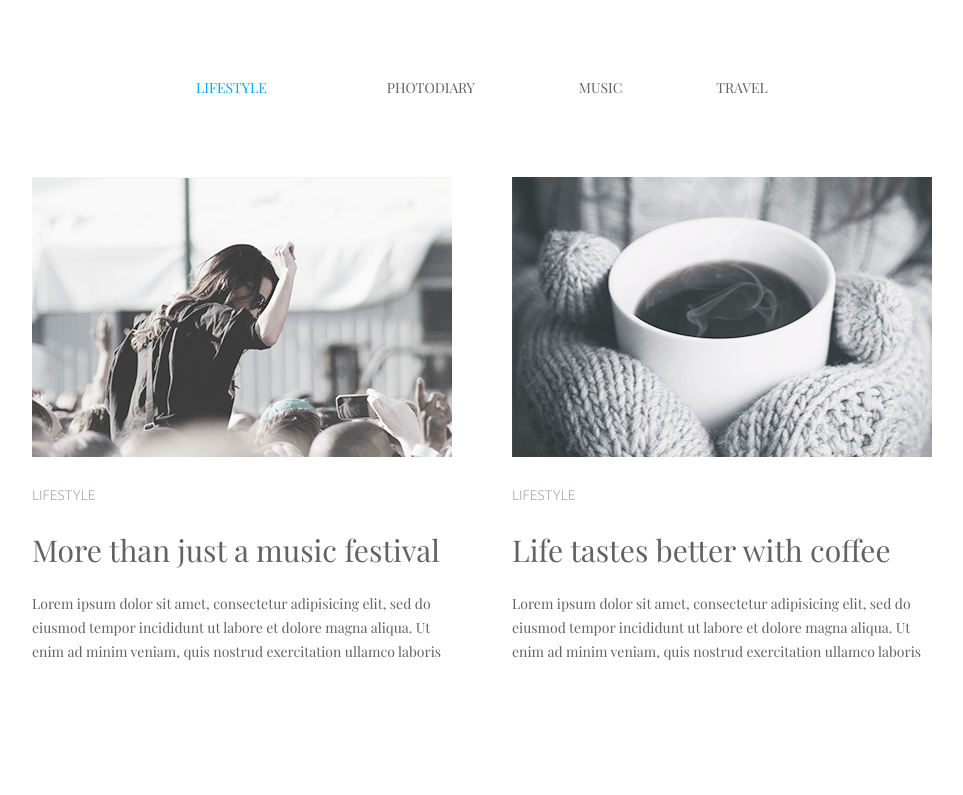
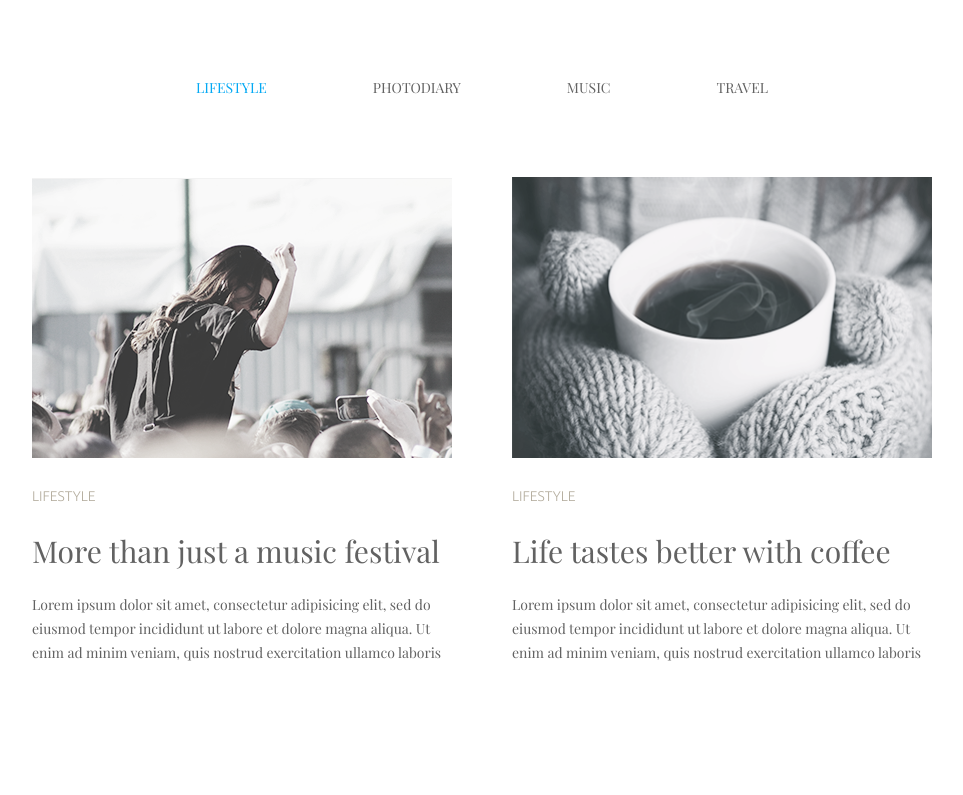
Before and after one commit to ShevchukVA/Modul3, a plain HTML site: page index.html in a window 1280 px wide. Shown: the top 795 px of the page, without its empty margins (158-1121 px from the left). Drawn offline with nearby package versions, Linux system fonts and the light colour scheme.

Commit message:
menu-center,section

```diff
--- a/css/style.css
+++ b/css/style.css
@@ -12,25 +12,34 @@ body {
     color: #626262;
     line-height: 24px;
 }
+img {
+    display: block;
+    max-width: 100%;
+    height: auto;
+}
 .container {
     width: 900px;
     margin: 0 auto;
 }
 /* navigation */
-.site-navigation {
-    display: inline-block;
-    list-style: none;
+.menu {
     margin-top: 76px;
     margin-bottom: 72px;
+}
+.site-navigation {
+    list-style: none;
     padding: 0;
     font-size: 0;
+    text-align: center;
 }
 .site-navigation li {
     display: inline-block;
     font-size: 14px;
-    text-align: center;
 }
-.life {
+.site-navigation li:not(:last-child){
+    margin-right: 106px;
+}
+/* .life {
     margin-left: 164px;
     margin-right: 120px;
 }
@@ -42,7 +51,7 @@ body {
 }
 .travel {
     margin-right: 164px;
-}
+} */
 .site-navigation a {
     color: #626262;
     text-decoration: none;
@@ -77,7 +86,6 @@ li>p {
     padding: 0;
 }
 .image-blok{
-    display: block;
     margin-bottom: 30px;
 }
 .section-name {
--- a/index.html
+++ b/index.html
@@ -11,7 +11,7 @@
 </head>
 <body>
     <h1 class="visually-hidden">Information</h1>
-    <header class="container">
+    <header class="container menu">
         <nav>
             <ul class="site-navigation">
                 <li class="life"><a href="stuff">lifestyle</a></li>
@@ -22,6 +22,7 @@
         </nav>
     </header>
     <main class="container">
+       <section>
         <ul class="info">
         <li class="info-list">
             <img class="image-blok" src="./img/image1.png" alt="Girl" width="420" height="280">
@@ -60,6 +61,7 @@
              <p class="text">Lorem ipsum dolor sit amet, consectetur adipisicing elit, sed do eiusmod tempor incididunt ut labore et dolore magna aliqua. Ut enim ad minim veniam, quis nostrud exercitation ullamco laboris </p>
          </li>
     </ul>
+</section>
         <button class="load">Load more</button>
               </main>
 
```
Lines whose indentation alone changed are shown as unchanged.
